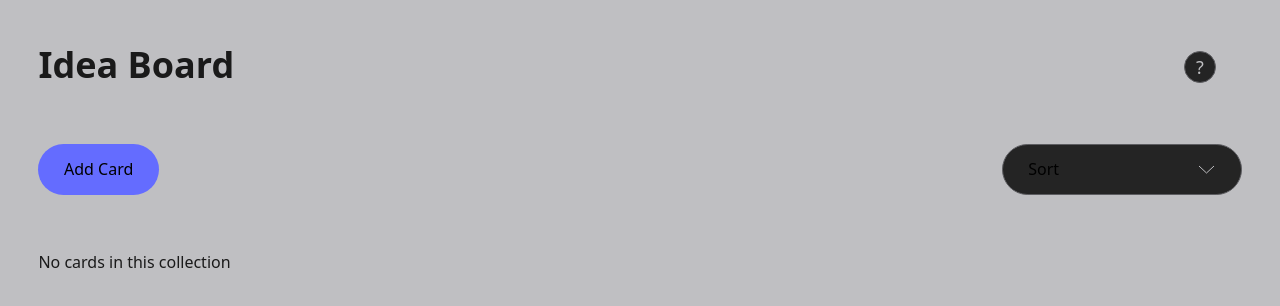
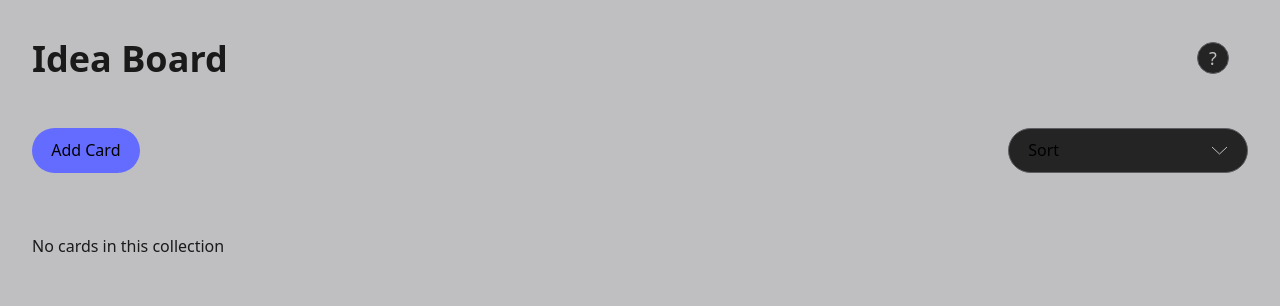
Before and after one commit to juliscapucin/idea-board, a React (Vite) app: page / in a window 1280 px wide. Shown: the top 306 px of the page. Built offline with nearby package versions, Linux system fonts and the light colour scheme.

Commit message:
fix toast file name

```diff
--- a/src/styles/variables.css
+++ b/src/styles/variables.css
@@ -26,18 +26,17 @@
 
 	--color-link: #646cff;
 	--color-link-hover: #535bf2;
-	--color-transparent: rgba(255, 255, 255, 0);
 
 	--palette-reds-1: #dcb3ac;
 	--palette-reds-2: #f15350;
 	--palette-reds-3: #edeeb7;
 
 	--space-xxs: 0.4rem;
-	--space-xs: 0.8rem;
-	--space-sm: 1.6rem;
-	--space-md: 2.4rem;
-	--space-lg: 3.2rem;
-	--space-xl: 4.8rem;
+	--space-xs: 0.6rem;
+	--space-sm: 1.2rem;
+	--space-md: 2rem;
+	--space-lg: 2.6rem;
+	--space-xl: 4rem;
 
 	--radius-md: 8px;
 	--radius-lg: 26px;
```
